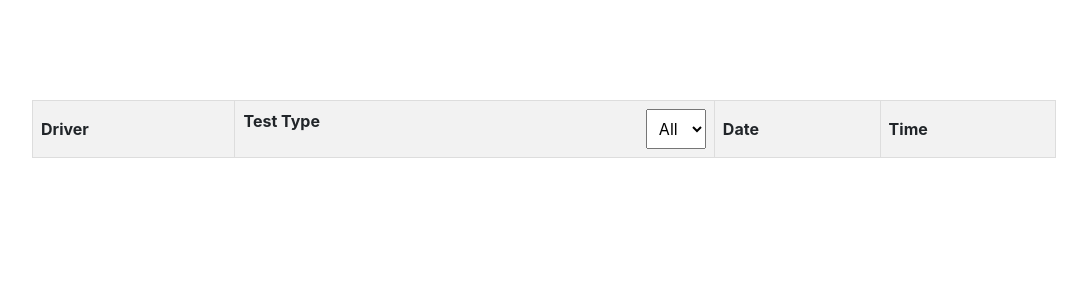
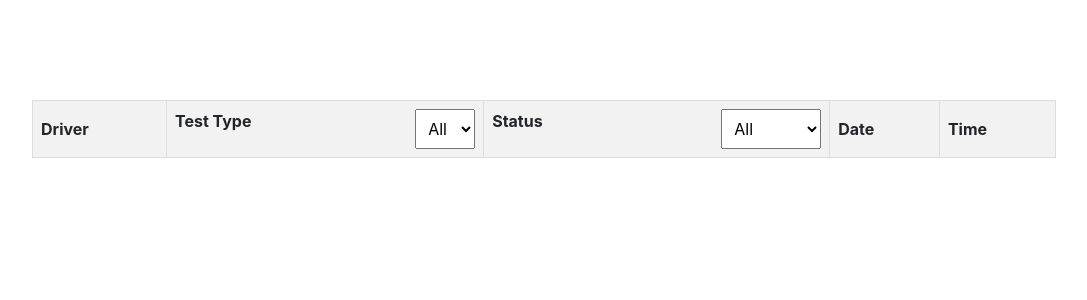
Before and after one commit to sibingeorgedev/driving_licence_app, a Node server app: template views/examiner.ejs in a window 1280 px wide. Shown: the part 56-356 px from the top of the page, without its empty margins (96-1183 px from the left). Run offline with Node 20, Linux system fonts and the light colour scheme; the template is opened without the code that fills it, so the values that code supplies are empty; some libraries are stand-ins or nearby versions.

Commit message:
added status filtering

```diff
--- a/public/js/examinerScript.js
+++ b/public/js/examinerScript.js
@@ -32,6 +32,10 @@ function displayAppointments(data) {
         const testTypeCell = document.createElement('td');
         testTypeCell.textContent = appointment.userData.appointmentDetails.testType;
         row.appendChild(testTypeCell);
+
+        const statusCell = document.createElement('td');
+        statusCell.textContent = appointment.userData.appointmentDetails.status;
+        row.appendChild(statusCell);
 
         const dateCell = document.createElement('td');
         dateCell.textContent = getCurrentDate(appointment.appointments.date);
@@ -244,5 +248,12 @@ testTypeFilter.addEventListener('change', () => {
     displayAppointments(filteredAppointments);
 });
 
+const statusTypeFilter = document.getElementById('statusTypeFilter');
+statusTypeFilter.addEventListener('change', () => {
+    const selectedStatusTestType = statusTypeFilter.value;
+    const filteredAppointments = selectedStatusTestType === "" ? appointments : appointments.filter(appointment => appointment.userData.appointmentDetails.status === selectedStatusTestType);
+    displayAppointments(filteredAppointments);
+});
+
 // Call the function to fetch appointments when the page loads
 getAllAppointmentsAndUsers();
--- a/views/examiner.ejs
+++ b/views/examiner.ejs
@@ -18,6 +18,16 @@
                                 <option value="">All</option>
                                 <option value="G">G</option>
                                 <option value="G2">G2</option>
+                            </select>
+                        </span>
+                    </th>
+                    <th>Status
+                        <span id="filterContainer">
+                            <select id="statusTypeFilter">
+                                <option value="">All</option>
+                                <option value="">Passed</option>
+                                <option value="G">Failed</option>
+                                <option value="G2">Pending</option>
                             </select>
                         </span>
                     </th>
```
Also changed, not shown: public/js/adminScript.js (+7 -0 lines), views/admin.ejs (+10 -1 lines).
